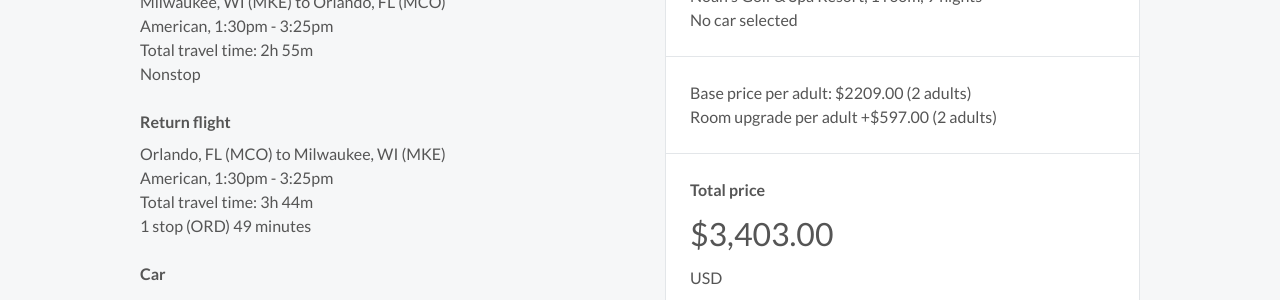
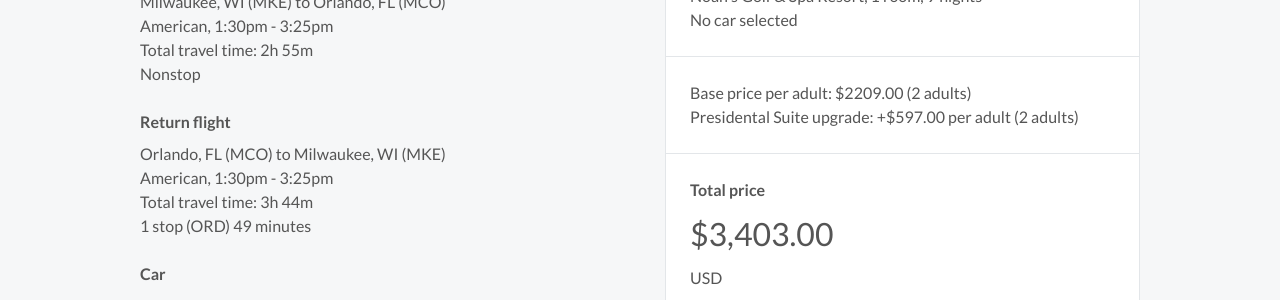
Before and after one commit to Treydor/holiday, a Jekyll site: the page built from _pages/packages/package-review.html, in a window 1280 px wide. Shown: the part 460-760 px from the top of the page. Built offline with Jekyll 4.4.1, drawn with Linux system fonts in a browser that asks for light colours; nearby versions of some CDN libraries.

Commit message:
Adds room name to review

```diff
--- a/_pages/packages/package-review.html
+++ b/_pages/packages/package-review.html
@@ -55,7 +55,7 @@ group: packages
           </div>
           <div class="row">
             <p>Base price per adult: $2209.00 (2 adults)</p>
-            <p>Room upgrade per adult +$597.00 (2 adults)</p>
+            <p>Presidental Suite upgrade: +$597.00 per adult (2 adults)</p>
           </div>
           <div class="row">
             <h3>Total price</h3>
```
